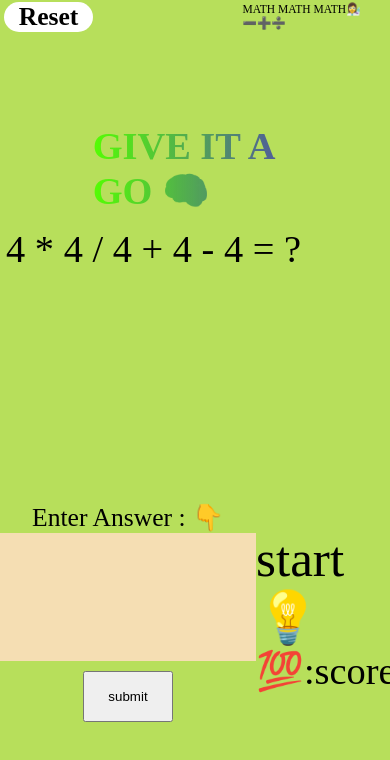
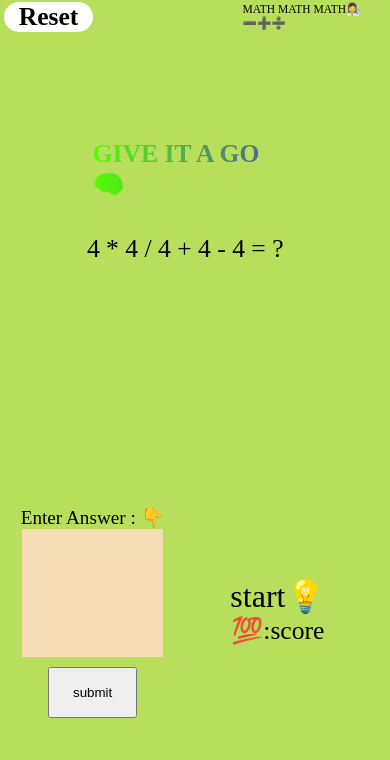
Before and after one commit to waffbboy/my-math-quiz-game, a plain HTML site: page index.html in a window 390 px wide. Drawn offline with Linux system fonts and the light colour scheme.

Commit message:
Update style.css

```diff
--- a/style.css
+++ b/style.css
@@ -121,9 +121,29 @@ main {
   font-size: 2rem;
 }
 
-.label {
-  text-align: left;
-  display: inline-block;
-  font-size: 1.5rem;
-  width: 10rem;
+
+@media screen and (max-width: 603px) {
+  .answer {
+    width: 11rem;
+  }
+  .answer-text {
+    font-size: 1.5rem;
+  }
+
+  .calculation {
+    font-size: 2rem;
+    text-align: center;
+  }
+
+  .message {
+    font-size: 2.5rem;
+  }
+
+  .score {
+    font-size: 2rem;
+  }
+
+  .try {
+    font-size: 2rem;
+  }
 }
```
